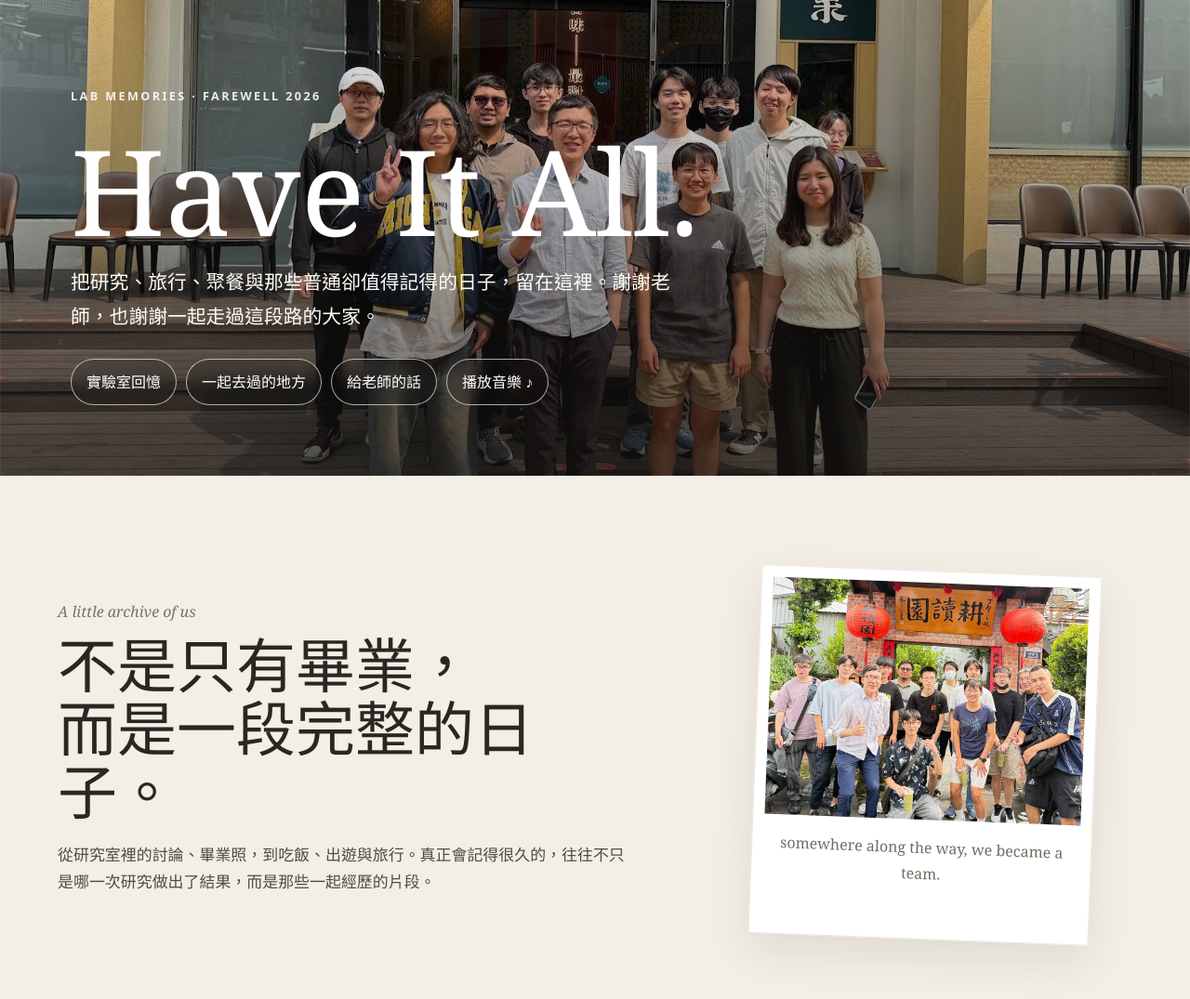
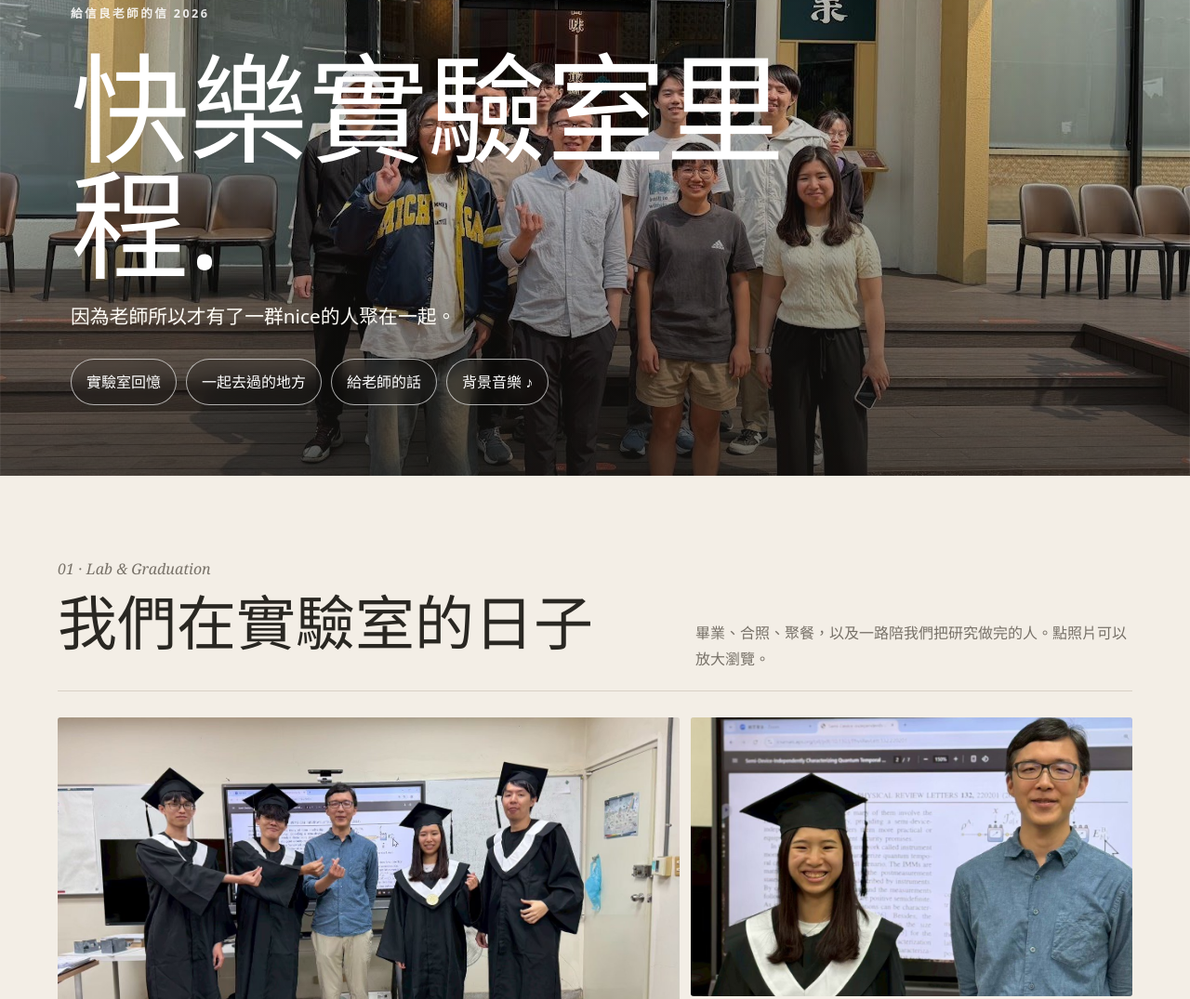
Before and after one commit to junbaolucky/To-teacher, a plain HTML site: page index.html in a window 1280 px wide. Shown: the part 224-1299 px from the top of the page at 93% size. Drawn offline with Linux system fonts and the light colour scheme.

Commit message:
Add files via upload

```diff
--- a/index.html
+++ b/index.html
@@ -166,32 +166,20 @@ footer{text-align:center;color:var(--muted);padding:0 20px 52px;font-size:.9rem}
 <body>
 <header class="hero">
   <div class="hero-inner">
-    <div class="eyebrow">Lab Memories · Farewell 2026</div>
-    <h1>Have It All.</h1>
-    <p class="hero-copy">把研究、旅行、聚餐與那些普通卻值得記得的日子，留在這裡。謝謝老師，也謝謝一起走過這段路的大家。</p>
+    <div class="eyebrow">給信良老師的信 2026</div>
+    <h1>快樂實驗室里程.</h1>
+    <p class="hero-copy">因為老師所以才有了一群nice的人聚在一起。</p>
     <nav class="hero-nav" aria-label="頁面導覽">
       <a class="pill" href="#lab">實驗室回憶</a>
       <a class="pill" href="#trip">一起去過的地方</a>
       <a class="pill" href="#thanks">給老師的話</a>
-      <a class="pill" href="#music">播放音樂 ♪</a>
+      <a class="pill" href="#music">背景音樂 ♪</a>
     </nav>
   </div>
 </header>
 
 <main>
-  <section class="intro">
-    <div>
-      <div class="kicker">A little archive of us</div>
-      <h2>不是只有畢業，<br>而是一段完整的日子。</h2>
-      <p>從研究室裡的討論、畢業照，到吃飯、出遊與旅行。真正會記得很久的，往往不只是哪一次研究做出了結果，而是那些一起經歷的片段。</p>
-    </div>
-    <figure class="polaroid">
-      <img src="images/photo-09.jpg" alt="實驗室成員團體合照">
-      <span>somewhere along the way, we became a team.</span>
-    </figure>
-  </section>
-
-  <section class="section" id="lab">
+    <section class="section" id="lab">
     <div class="section-head">
       <div>
         <div class="kicker">01 · Lab & Graduation</div>
```
